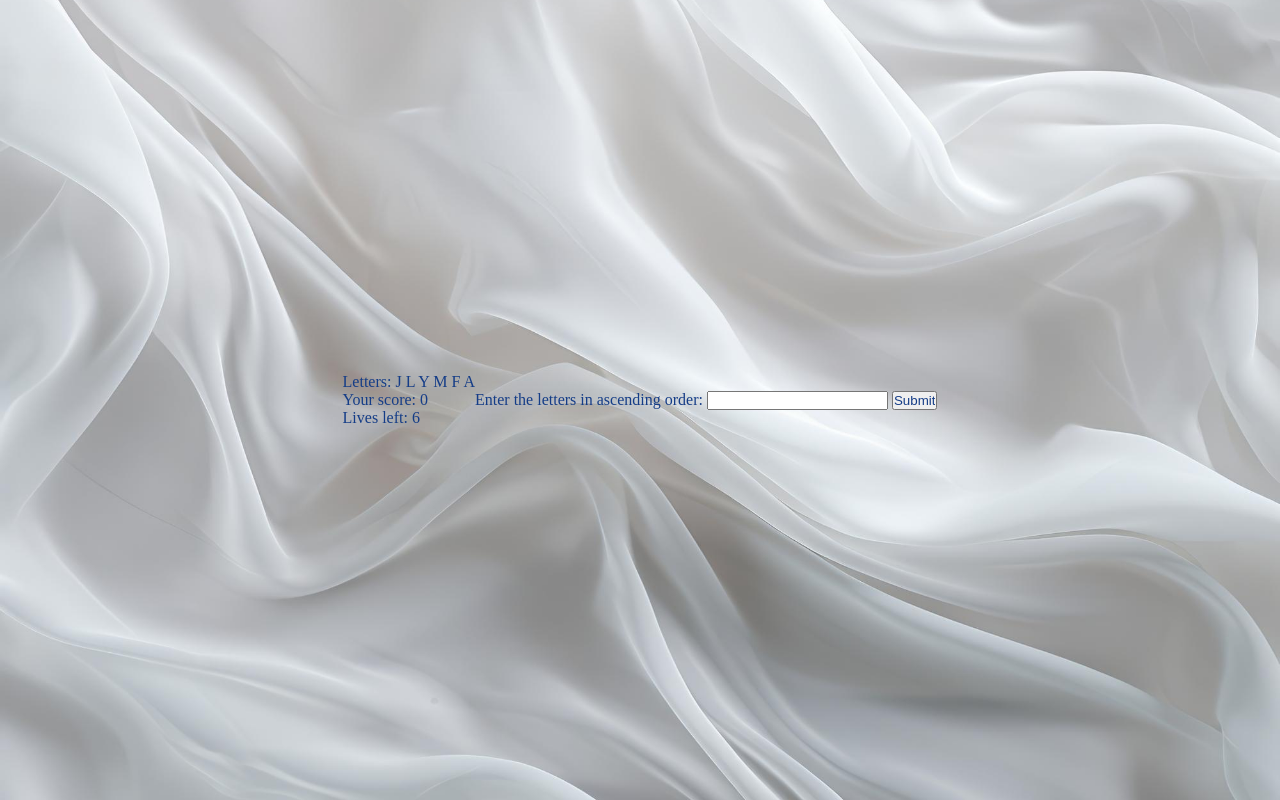
After one commit to zikail/PrjPhp-FENTGames, a PHP site: page /pages/questions.php in a window 1280 px wide. The commit adds this page. Run offline with PHP 8.4, Linux system fonts and the light colour scheme.

Commit message:
Updated Play Button on index.php and added basic random letter generator code in questions.php

```diff
--- a/includes/footer.php
+++ b/includes/footer.php
@@ -3,7 +3,6 @@
 <head>
     <meta charset="UTF-8">
     <meta name="viewport" content="width=device-width, initial-scale=1.0">
-    <meta http-equiv="X-UA-Compatible" content=" ie=edge">
     <link rel="stylesheet" href="../assets/css/footer.css">
 </head>
 <body>
--- a/includes/header.php
+++ b/includes/header.php
@@ -3,7 +3,6 @@
 <head>
     <meta charset="UTF-8">
     <meta name="viewport" content="width=device-width, initial-scale=1.0">
-    <meta http-equiv="X-UA-Compatible" content=" ie=edge">
     <link rel="stylesheet" href="../assets/css/header.css">
 </head>
 <body>
--- a/pages/index.php
+++ b/pages/index.php
@@ -3,7 +3,6 @@
 <head>
     <meta charset="UTF-8">
     <meta name="viewport" content="width=device-width, initial-scale=1.0">
-    <meta http-equiv="X-UA-Compatible" content=" ie=edge">
     <link rel="stylesheet" href="../assets/css/style.css">
     <link rel="icon" type="image/png" href="../assets/images/logo.png">
     <title>Fent Games</title>
@@ -28,7 +27,7 @@
             <h2 class="subtitle"> the best games</h2>
             <br><br><br>
 
-            <button class="playBtn">Play Now</button>
+            <button class="playBtn" onclick="window.location.href = 'questions.php';">Play Now</button>
             <br><br><br>
             <h2 class="subtitle">Unleash</h2>
             <h2 class="subtitle">Your Potential</h2>
--- /dev/null
+++ b/pages/questions.php
@@ -0,0 +1,46 @@
+<!DOCTYPE html>
+<html lang="en">
+
+<head>
+    <meta charset="UTF-8">
+    <meta name="viewport" content="width=device-width, initial-scale=1.0">
+    <link rel="stylesheet" href="../assets/css/style.css">
+    <link rel="icon" type="image/png" href="../assets/images/logo.png">
+    <title>Fent Games</title>
+</head>
+
+<body>
+    <?php
+        $livesCounter = 6;
+        $scoreCounter = 0;
+
+        // Generate 6 unique random letters
+        $letters = range('a', 'z');
+        shuffle($letters);
+        $letters = array_slice($letters, 0, 6);
+
+
+        // Randomly decide if the letters should be uppercase or lowercase
+        if (rand(0, 1) == 0)
+        {
+            $letters = array_map('strtoupper', $letters);
+        }
+
+        if ($livesCounter == 0)
+        {
+            die("Game over." . "<br>");
+        }
+
+        echo "Letters: " . implode(" ", $letters) . "<br>";
+
+        echo "Your score: $scoreCounter<br>";
+        echo "Lives left: $livesCounter<br>";
+        ?>
+
+        <form method="post" action="<?php echo $_SERVER["PHP_SELF"];?>">
+            Enter the letters in ascending order: <input type="text" name="input">
+            <input type="submit">
+        </form>
+</body>
+
+</html>
```
